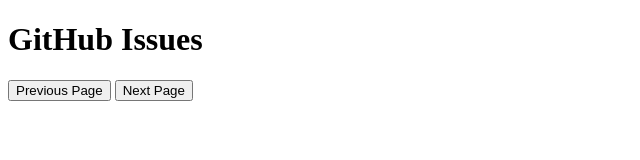
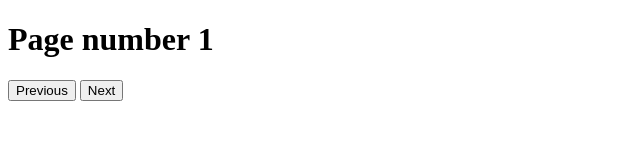
Before and after one commit to acciojob/github-issues-js-AshishDeshmukh02, a website: page main.html in a window 1280 px wide. Shown: the whole page, without its empty margins (0-640 px from the left). Drawn offline with Linux system fonts and the light colour scheme; no server answers.

Commit message:
created a submission

```diff
--- a/main.html
+++ b/main.html
@@ -9,12 +9,12 @@
 <body>
 	<!-- the entire body must be written by student -->
 	<div id="app">
-    <h1>GitHub Issues</h1>
-    <div id="page_number"></div>
-    <button id="load_prev">Previous Page</button>
-    <button id="load_next">Next Page</button>
-    <ul id="issues_list"></ul>
-  </div>
+  <h1 id="page_number">Page number 1</h1>
+  <ol id="issues_list">
+  </ol>
+  <button id="load_prev">Previous</button>
+  <button id="load_next">Next</button>
+</div>
 
     <script type="text/javascript" src="./script.js">
 </script>
--- a/script.js
+++ b/script.js
@@ -1,3 +1,4 @@
+//your code here
 const app = document.getElementById('app');
 const issuesList = document.getElementById('issues_list');
 const pageNumber = document.getElementById('page_number');
```
Lines whose indentation alone changed are shown as unchanged.
